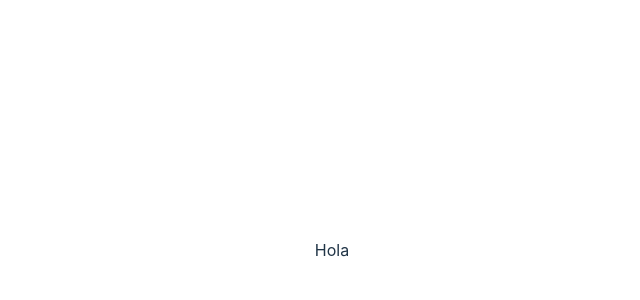
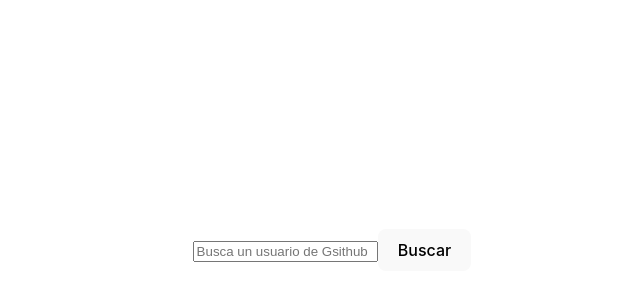
Before and after one commit to JorgeArancibia1/examen-github-user, a React (Vite) app: page / in a window 1280 px wide. Shown: the part 150-450 px from the top of the page, without its empty margins (308-948 px from the left). Built offline with nearby package versions, Linux system fonts and the light colour scheme.

Commit message:
[feature]: Create GitHubUser component with basic structure

```diff
--- a/src/App.tsx
+++ b/src/App.tsx
@@ -1,10 +1,11 @@
 import './App.css'
+import { GitHubUser } from './components/GitHubUser'
 
 function App() {
 
   return (
     <div>
-      Hola
+      <GitHubUser />
     </div>
   )
 }
--- /dev/null
+++ b/src/components/GitHubUser.tsx
@@ -0,0 +1,16 @@
+
+
+export const GitHubUser = () => {
+
+  return (
+    <form>
+      <input
+        type="text"
+        placeholder="Busca un usuario de Gsithub"
+      />
+      <button>
+        Buscar
+      </button>
+    </form>
+  )
+}
```
